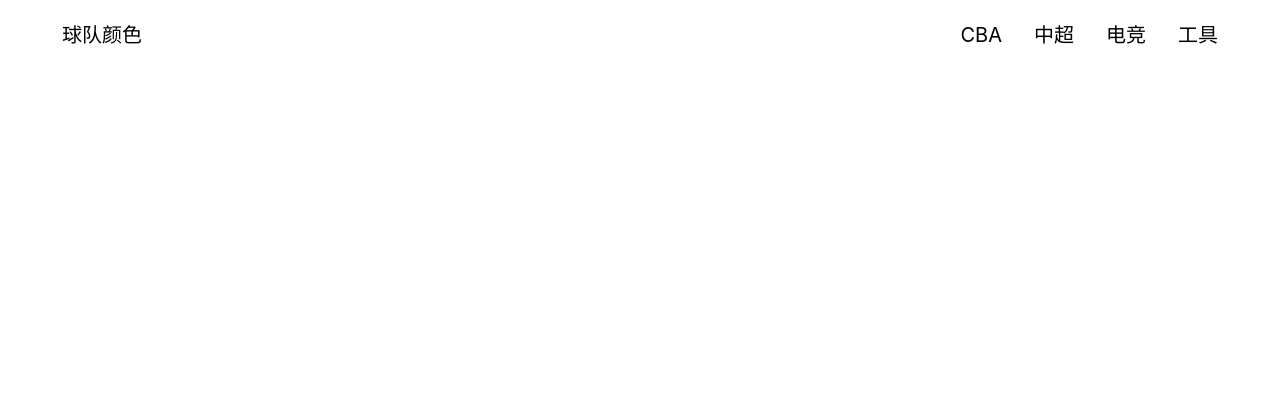
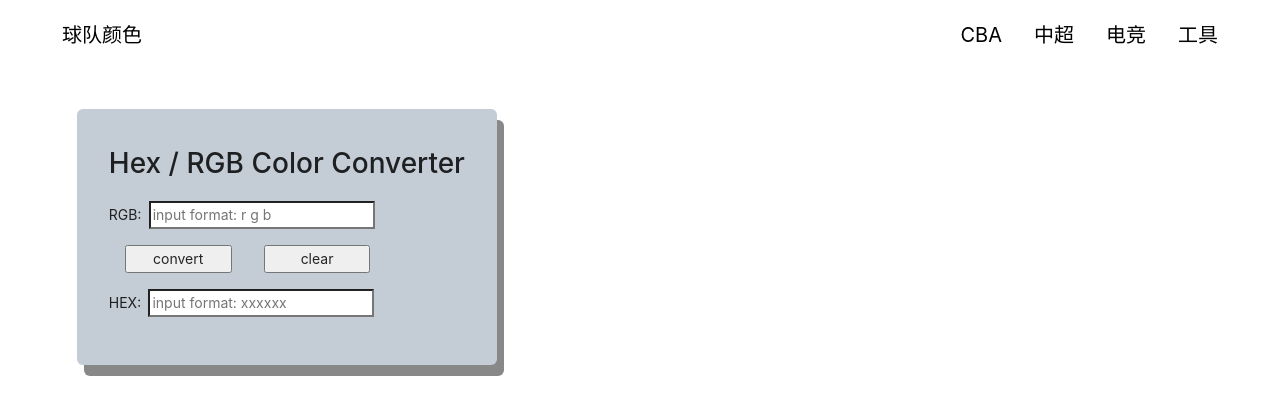
Before and after one commit to Izzy1647/teamcolor, a React (Create React App) app: page /tools in a window 1280 px wide. Before the commit this address had no page. Shown: the top 414 px of the page. Built offline with nearby package versions, Linux system fonts and the light colour scheme.

Commit message:
extract color converter component & ui updates

```diff
--- a/src/App.js
+++ b/src/App.js
@@ -6,7 +6,7 @@ import Home from './modules/Home'
 import League from './modules/League'
 import Oops from './modules/Oops'
 import SearchResults from './modules/SearchResults'
-import Tool from './modules/Tool'
+import Tools from './modules/Tools'
 
 export default function App() {
   const isMobileScreen = window.matchMedia('(max-width:600px)').matches
@@ -20,7 +20,7 @@ export default function App() {
           <Route path="/cba/:team" element={<Detail />} />
           <Route path="/csl" element={<Oops type="noSupport" />} />
           <Route path="/esports" element={<Oops type="noSupport" />} />
-          <Route path="/tool" element={<Tool />} />
+          <Route path="/tools" element={<Tools />} />
           <Route path="/more" element={<Oops type="noSupport" />} />
           <Route path="/no-match" element={<Oops type="noMatch" />} />
           <Route path="/results" element={<SearchResults />} />
--- /dev/null
+++ b/src/components/Converter/index.js
@@ -0,0 +1,83 @@
+import React, { useState } from 'react'
+import { hexToRgb, rgbToHex } from '../../utils/convertColor'
+
+import './style.css'
+
+const Converter = () => {
+  const [rgb, setRGB] = useState('')
+  const [hex, setHEX] = useState('')
+  const [lastModified, setLastModified] = useState('')
+
+  const handleRGBInput = e => {
+    setRGB(e.target.value)
+    setLastModified('rgb')
+  }
+
+  const handleHEXInput = e => {
+    setHEX(e.target.value)
+    setLastModified('hex')
+  }
+
+  const clear = e => {
+    e.preventDefault()
+    setHEX('')
+    setRGB('')
+  }
+
+  const convert = e => {
+    e.preventDefault()
+
+    if (lastModified === 'hex') {
+      let rgb = hexToRgb(hex)
+      setRGB(rgb ? `(${rgb.join(',')})` : 'illegal input')
+    }
+
+    if (lastModified === 'rgb') {
+      let [r, g, b] = rgb.split(' ').map(str => Number(str))
+      let hex = rgbToHex(r, g, b)
+      setHEX(hex ? hex.toUpperCase() : 'illegal input')
+    }
+  }
+  return (
+    <>
+      <h1>Hex / RGB Color Converter</h1>
+      <form>
+        <div className="converter-form-group">
+          <label>
+            RGB: &nbsp;
+            <input
+              type="text"
+              placeholder="input format: r g b"
+              value={rgb}
+              onChange={handleRGBInput}
+              style={{ outline: 'none' }}
+            />
+          </label>
+        </div>
+
+        <button className="converter-button" onClick={convert}>
+          convert
+        </button>
+
+        <button className="converter-button" onClick={clear}>
+          clear
+        </button>
+
+        <div className="converter-form-group">
+          <label>
+            HEX: &nbsp;
+            <input
+              type="text"
+              placeholder="input format: xxxxxx"
+              value={hex}
+              onChange={handleHEXInput}
+              style={{ outline: 'none' }}
+            />
+          </label>
+        </div>
+      </form>
+    </>
+  )
+}
+
+export default Converter
--- /dev/null
+++ b/src/components/Converter/style.css
@@ -0,0 +1,15 @@
+.converter-container {
+  background-color: rgb(196, 204, 214);
+  border-radius: 6px;
+  padding: 2rem;
+  box-shadow: 7px 11px #888888;
+}
+
+.converter-form-group {
+  margin: 1rem 0;
+}
+
+.converter-button {
+  margin: 0 1rem;
+  width: 30%;
+}
--- a/src/components/NavBar/index.js
+++ b/src/components/NavBar/index.js
@@ -17,7 +17,7 @@ const menu = (
       <Link to="/esports">电竞</Link>
     </Menu.Item>
     <Menu.Item key="3">
-      <Link to="/tool">工具</Link>
+      <Link to="/tools">工具</Link>
     </Menu.Item>
   </Menu>
 )
@@ -44,7 +44,7 @@ const NavBar = () => {
             <Link to="/esports">电竞</Link>
           </li>
           <li>
-            <Link to="/tool">工具</Link>
+            <Link to="/tools">工具</Link>
           </li>
         </div>
         {isMobileScreen && (
--- a/src/modules/Tool/index.js
+++ /dev/null
@@ -1,84 +0,0 @@
-import React, { useState } from 'react'
-import { hexToRgb, rgbToHex } from '../../utils/convertColor'
-
-import './style.css'
-
-const Tool = () => {
-  const [rgb, setRGB] = useState('')
-  const [hex, setHEX] = useState('')
-  const [lastModified, setLastModified] = useState('')
-
-  const handleRGBInput = e => {
-    setRGB(e.target.value)
-    setLastModified('rgb')
-  }
-
-  const handleHEXInput = e => {
-    setHEX(e.target.value)
-    setLastModified('hex')
-  }
-
-  const clear = e => {
-    e.preventDefault()
-    setHEX('')
-    setRGB('')
-  }
-
-  const convert = e => {
-    e.preventDefault()
-
-    if (lastModified === 'hex') {
-      let rgb = hexToRgb(hex)
-      setRGB(rgb ? `(${rgb.join(',')})` : 'illegal input')
-    }
-
-    if (lastModified === 'rgb') {
-      let [r, g, b] = rgb.split(' ').map(str => Number(str))
-      let hex = rgbToHex(r, g, b)
-      setHEX(hex ? hex.toUpperCase() : 'illegal input')
-    }
-  }
-
-  return (
-    <>
-      <div className="converter-container">
-        <h1>Hex / RGB Color Converter</h1>
-        <form>
-          <div className="converter-form-group">
-            <label>
-              RGB: &nbsp;
-              <input
-                type="text"
-                placeholder="input format: r g b"
-                value={rgb}
-                onChange={handleRGBInput}
-              />
-            </label>
-          </div>
-
-          <button className="converter-button" onClick={convert}>
-            convert
-          </button>
-
-          <button className="converter-button" onClick={clear}>
-            clear
-          </button>
-
-          <div className="converter-form-group">
-            <label>
-              HEX: &nbsp;
-              <input
-                type="text"
-                placeholder="input format: xxxxxx"
-                value={hex}
-                onChange={handleHEXInput}
-              />
-            </label>
-          </div>
-        </form>
-      </div>
-    </>
-  )
-}
-
-export default Tool
--- a/src/modules/Tool/style.css
+++ /dev/null
@@ -1,22 +0,0 @@
-.converter-container {
-  margin: 3rem 10rem;
-}
-
-.converter-form-group {
-  margin: 1rem 0;
-}
-
-.converter-button {
-  margin: 0 1rem;
-  width: 10%
-}
-
-@media screen and (max-width: 600px) {
-  .converter-container {
-    margin: 6rem 1rem 0;
-  }
-
-  .converter-button {
-    width: 30%;
-  }
-}
--- /dev/null
+++ b/src/modules/Tools/index.js
@@ -0,0 +1,18 @@
+import React from 'react'
+import Converter from '../../components/Converter'
+
+import './style.css'
+
+const Tools = () => {
+  return (
+    <>
+      <div className="tools-container">
+        <div className="converter-container">
+          <Converter />
+        </div>
+      </div>
+    </>
+  )
+}
+
+export default Tools
--- /dev/null
+++ b/src/modules/Tools/style.css
@@ -0,0 +1,14 @@
+.tools-container {
+  margin: 3rem 1rem;
+  display: flex;
+}
+
+@media screen and (max-width: 600px) {
+  .tools-container {
+    margin: 6rem 1rem 0;
+  }
+  /*
+  .converter-button {
+    width: 30%;
+  } */
+}
```
